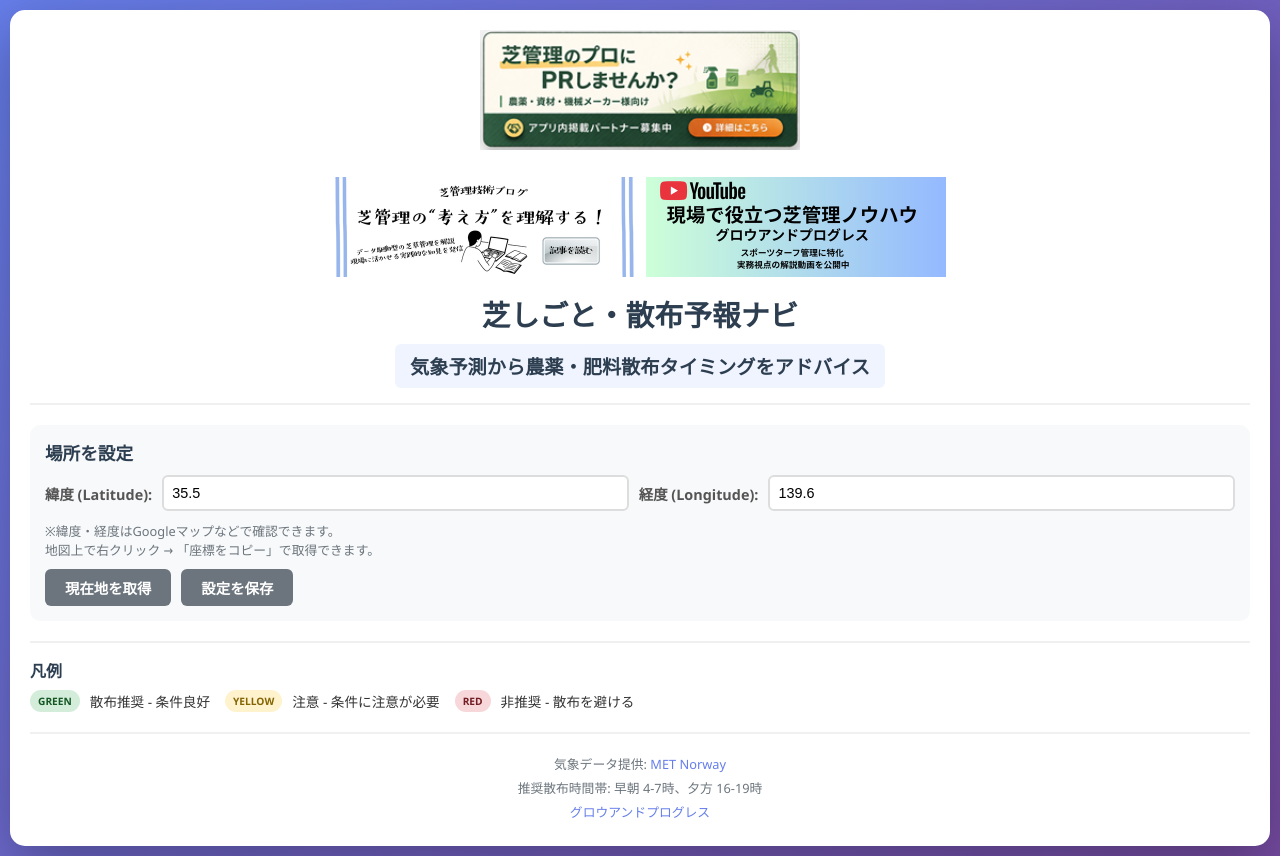
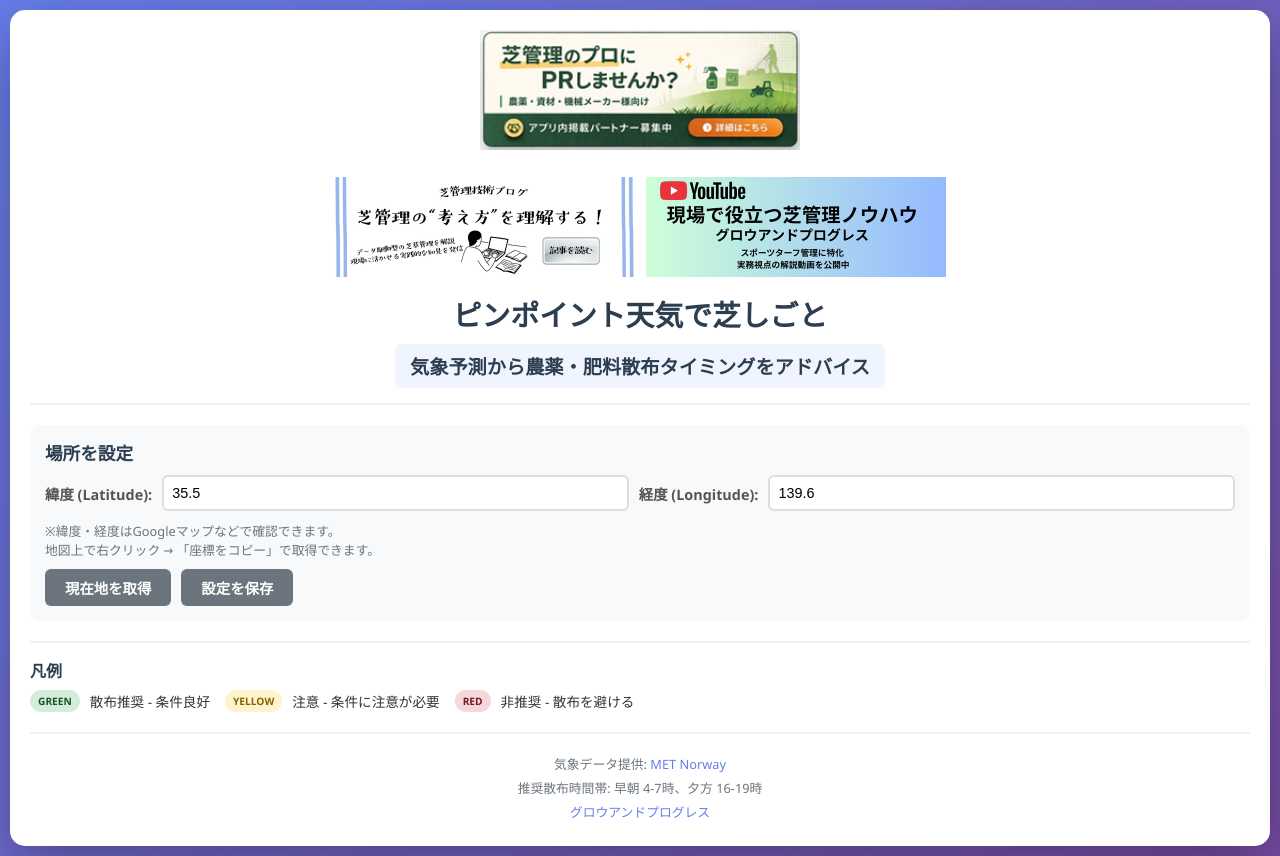
Before and after one commit to hitoshi4148/spray-forecast, a Flask app: page / in a window 1280 px wide. Run offline with Flask 3, Linux system fonts and the light colour scheme.

Commit message:
Rename app title to ピンポイント天気で芝しごと
Made-with: Cursor

```diff
--- a/templates/index.html
+++ b/templates/index.html
@@ -12,7 +12,7 @@
     </script>
     <meta charset="UTF-8">
     <meta name="viewport" content="width=device-width, initial-scale=1.0">
-    <title>芝しごと・散布予報ナビ - Spray Forecast</title>
+    <title>ピンポイント天気で芝しごと</title>
     <link rel="stylesheet" href="{{ url_for('static', filename='style.css') }}">
 </head>
 <body>
@@ -31,7 +31,7 @@
             </a>
         </div>
         <header>
-            <h1>芝しごと・散布予報ナビ</h1>
+            <h1>ピンポイント天気で芝しごと</h1>
             <p class="subtitle">気象予測から農薬・肥料散布タイミングをアドバイス</p>
         </header>
 
```
Also changed, not shown: README.md.
